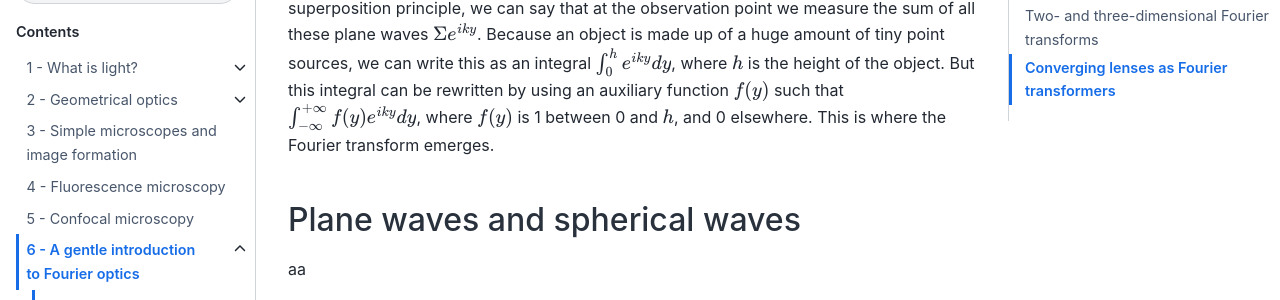
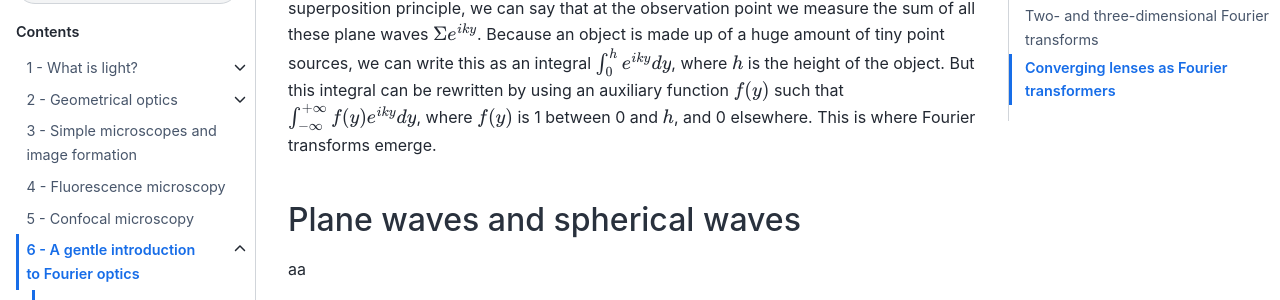
Before and after one commit to MarcoLoc95/ALMB, a Jupyter Book: the page built from book/some_content/chap6_1.md, in a window 1280 px wide and 900 px high, scrolled down 1269 px. Shown: the part 153-453 px from the top of the window. Built offline with Jupyter Book 1.0.4 settings and Sphinx 7.4.7 and the Sphinx Book theme 1.1.4, drawn with Linux system fonts in a browser that asks for light colours; comment, search, counter and statistics services are not loaded.

Commit message:
Update chap6_1.md

````diff
--- a/book/some_content/chap6_1.md
+++ b/book/some_content/chap6_1.md
@@ -12,7 +12,7 @@
 Spherical waves can be approximated as plane waves in the far field regime
 ```
 
-Plane waves can be described as a complex exponential $e^{iky}$, where $k$ is the wave number and $y$ is the vertical distance between the observation point and the source. All these plane waves mix at the observation point, interfering with each other. Thanks to the superposition principle, we can say that at the observation point we measure the sum of all these plane waves $\Sigma e^{iky}$. Because an object is made up of a huge amount of tiny point sources, we can write this as an integral $\int_0^h e^{iky} dy$, where $h$ is the height of the object. But this integral can be rewritten by using an auxiliary function $f(y)$ such that $\int_{-\infty}^{+\infty} f(y) e^{iky} dy$, where $f(y)$ is 1 between 0 and $h$, and 0 elsewhere. This is where the Fourier transform emerges.
+Plane waves can be described as a complex exponential $e^{iky}$, where $k$ is the wave number and $y$ is the vertical distance between the observation point and the source. All these plane waves mix at the observation point, interfering with each other. Thanks to the superposition principle, we can say that at the observation point we measure the sum of all these plane waves $\Sigma e^{iky}$. Because an object is made up of a huge amount of tiny point sources, we can write this as an integral $\int_0^h e^{iky} dy$, where $h$ is the height of the object. But this integral can be rewritten by using an auxiliary function $f(y)$ such that $\int_{-\infty}^{+\infty} f(y) e^{iky} dy$, where $f(y)$ is 1 between 0 and $h$, and 0 elsewhere. This is where Fourier transforms emerge.
 
 
 
````
Also changed, not shown: other parts of book/some_content/chap6_1.md (+1 -1 lines).
